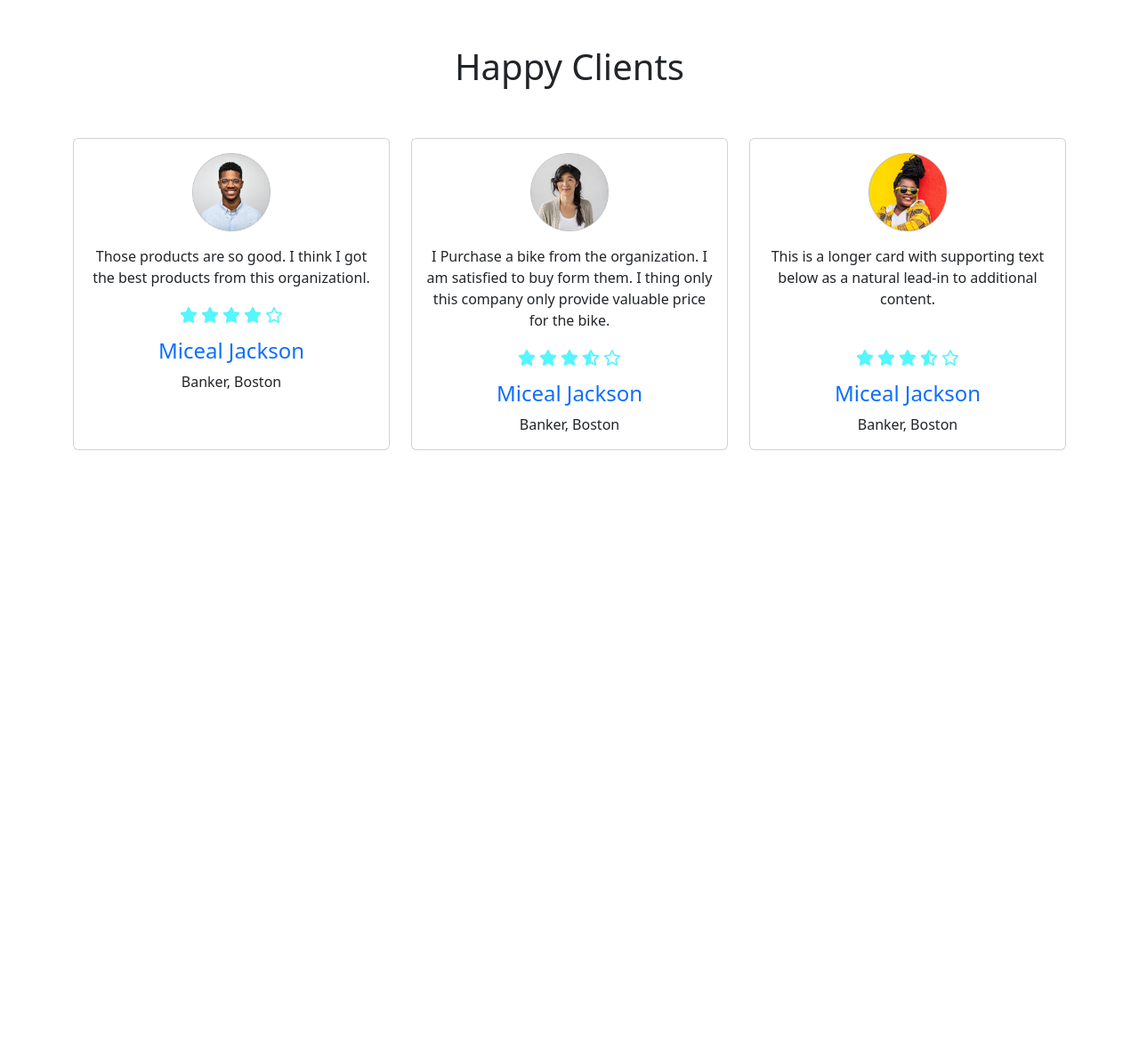
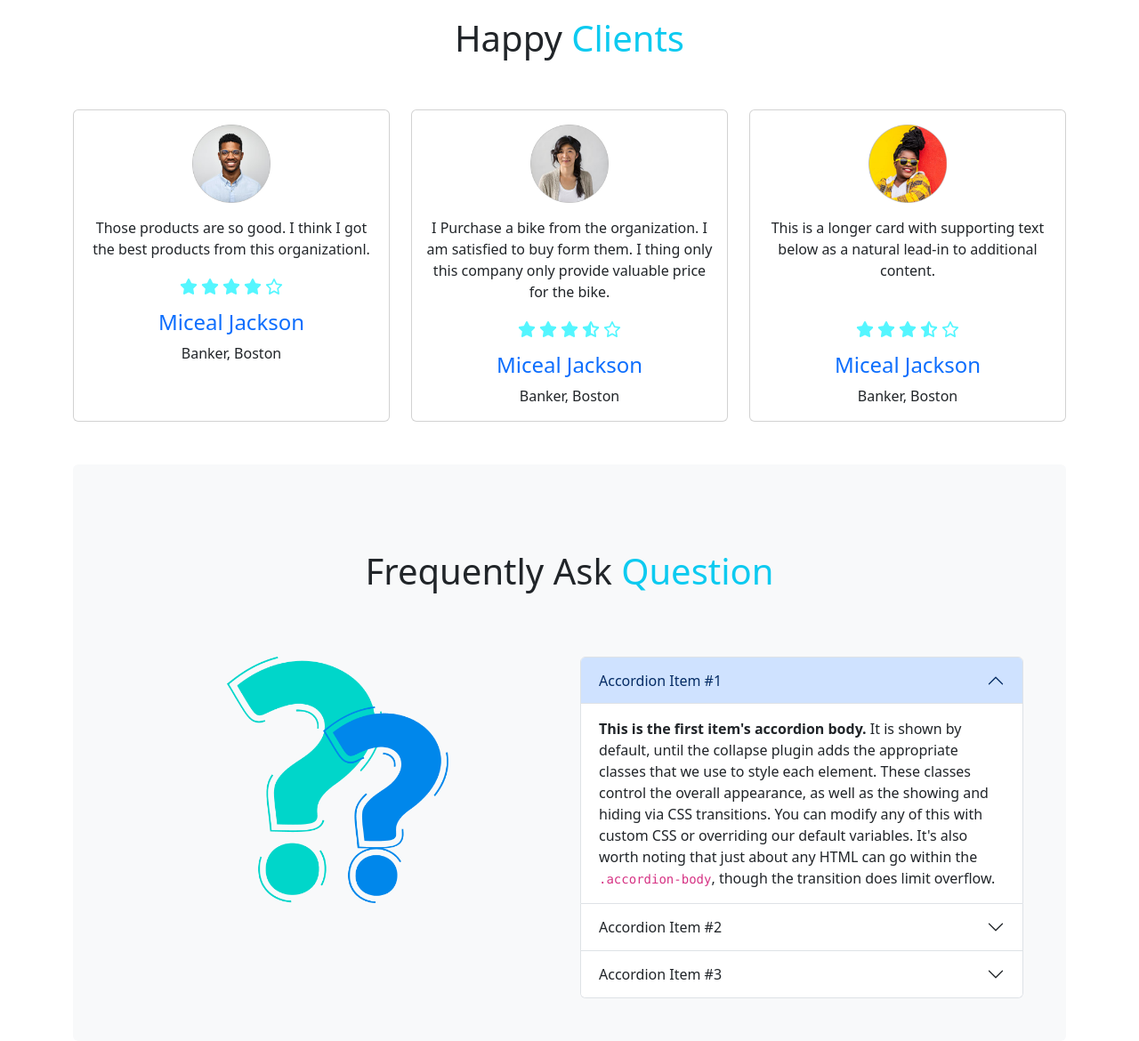
Before and after one commit to Pranesh98/Biker-Zone, a plain HTML site: page index.html in a window 1280 px wide. Shown: the part 1771-2941 px from the top of the page at 89% size. Before the commit the page ends 2277 px from the top, so only its background shows below. Drawn offline with nearby package versions, Linux system fonts and the light colour scheme.

Commit message:
pranesh added some feature

```diff
--- a/index.html
+++ b/index.html
@@ -131,7 +131,8 @@
             </div>
         </section>
 
-        <section class="bg-info bg-opacity-50 rounded py-5 px-3">
+        <!-- Hot bikes in the year -->
+        <section class="bg-info bg-opacity-50 rounded py-2 px-3 mt-5">
           <h1 class="text-center m-5">New Arival</h1>
 
           <!-- Cards  -->
@@ -177,7 +178,7 @@
 
         <!-- Happy clients -->
         <section class="mt-5">
-          <h1 class="text-center py-5">Happy Clients</h1>
+          <h1 class="text-center py-5">Happy <span class="text-info">Clients</span></h1>
 
           <div class="row row-cols-1 row-cols-md-3 g-4">
             <div class="col">
@@ -235,6 +236,58 @@
           </div>
         </section>
 
+        <!-- Frequently Ask Question -->
+        <section class="mt-5 py-5 px-5 bg-light rounded">
+          <h1 class="my-5 text-center">Frequently Ask <span class="text-info">Question</span></h1>
+
+          <!-- left part -->
+          <div class="row row-cols-1 row-cols-md-2 mt-5 g-4">
+            <div class="col text-center">
+              <img class="w-50" src="images/faq.png" alt="">
+            </div>
+          <!-- Right side is Accordion -->
+            <div class="col">
+              <div class="accordion" id="accordionPanelsStayOpenExample">
+                <div class="accordion-item">
+                  <h2 class="accordion-header">
+                    <button class="accordion-button" type="button" data-bs-toggle="collapse" data-bs-target="#panelsStayOpen-collapseOne" aria-expanded="true" aria-controls="panelsStayOpen-collapseOne">
+                      Accordion Item #1
+                    </button>
+                  </h2>
+                  <div id="panelsStayOpen-collapseOne" class="accordion-collapse collapse show">
+                    <div class="accordion-body">
+                      <strong>This is the first item's accordion body.</strong> It is shown by default, until the collapse plugin adds the appropriate classes that we use to style each element. These classes control the overall appearance, as well as the showing and hiding via CSS transitions. You can modify any of this with custom CSS or overriding our default variables. It's also worth noting that just about any HTML can go within the <code>.accordion-body</code>, though the transition does limit overflow.
+                    </div>
+                  </div>
+                </div>
+                <div class="accordion-item">
+                  <h2 class="accordion-header">
+                    <button class="accordion-button collapsed" type="button" data-bs-toggle="collapse" data-bs-target="#panelsStayOpen-collapseTwo" aria-expanded="false" aria-controls="panelsStayOpen-collapseTwo">
+                      Accordion Item #2
+                    </button>
+                  </h2>
+                  <div id="panelsStayOpen-collapseTwo" class="accordion-collapse collapse">
+                    <div class="accordion-body">
+                      <strong>This is the second item's accordion body.</strong> It is hidden by default, until the collapse plugin adds the appropriate classes that we use to style each element. These classes control the overall appearance, as well as the showing and hiding via CSS transitions. You can modify any of this with custom CSS or overriding our default variables. It's also worth noting that just about any HTML can go within the <code>.accordion-body</code>, though the transition does limit overflow.
+                    </div>
+                  </div>
+                </div>
+                <div class="accordion-item">
+                  <h2 class="accordion-header">
+                    <button class="accordion-button collapsed" type="button" data-bs-toggle="collapse" data-bs-target="#panelsStayOpen-collapseThree" aria-expanded="false" aria-controls="panelsStayOpen-collapseThree">
+                      Accordion Item #3
+                    </button>
+                  </h2>
+                  <div id="panelsStayOpen-collapseThree" class="accordion-collapse collapse">
+                    <div class="accordion-body">
+                      <strong>This is the third item's accordion body.</strong> It is hidden by default, until the collapse plugin adds the appropriate classes that we use to style each element. These classes control the overall appearance, as well as the showing and hiding via CSS transitions. You can modify any of this with custom CSS or overriding our default variables. It's also worth noting that just about any HTML can go within the <code>.accordion-body</code>, though the transition does limit overflow.
+                    </div>
+                  </div>
+                </div>
+              </div>
+            </div>
+          </div>
+        </section>
 
     </main>
 
```
